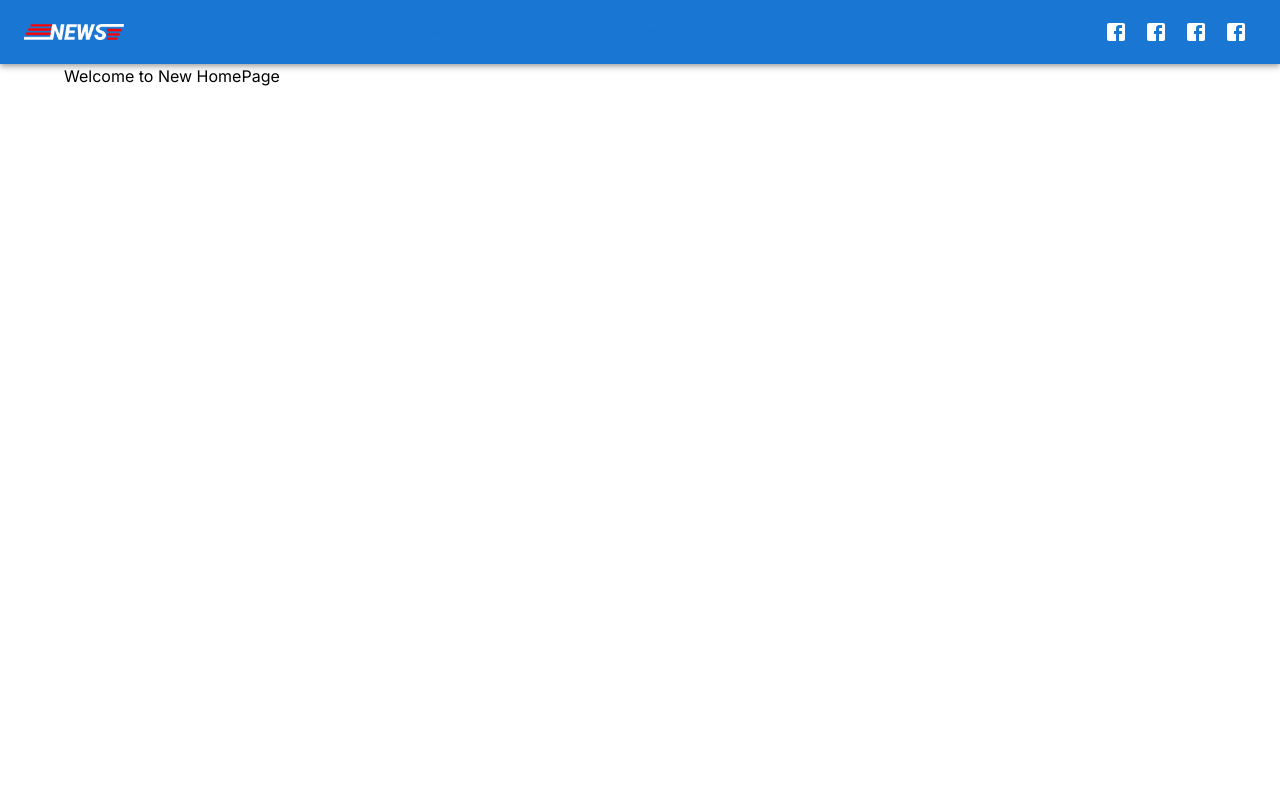
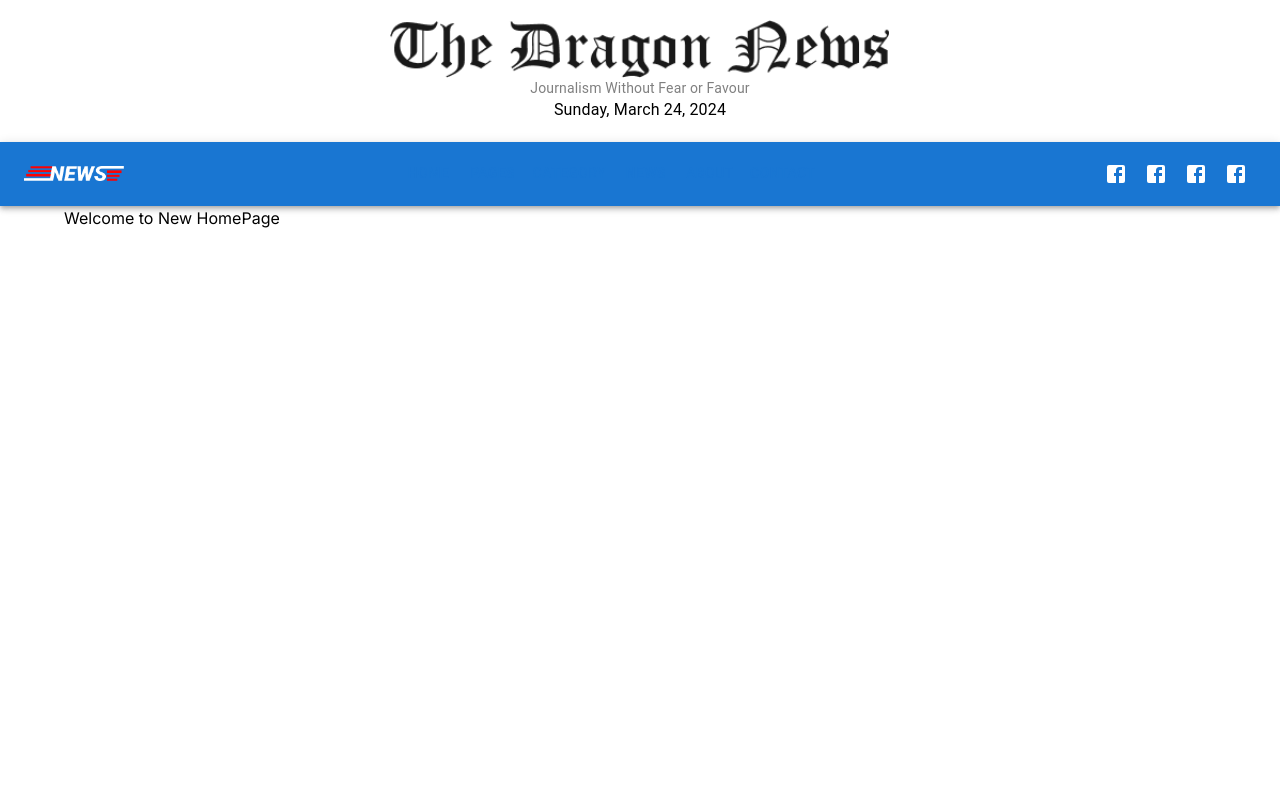
Before and after one commit to SkrChowdhury/daily-news-nextjs, a Next.js app: page / in a window 1280 px wide. Shown: the top 800 px of the page. Built offline with nearby package versions, Linux system fonts and the light colour scheme.

Commit message:
Header added

```diff
--- /dev/null
+++ b/src/components/shared/Header.js
@@ -0,0 +1,22 @@
+import { Box, Container, Typography } from "@mui/material";
+import Image from "next/image";
+import headingImage from "@/assets/The Dragon News.png";
+import { getCurrentDate } from "@/utils/getCurrentDate";
+const Header = () => {
+  const currentDate = getCurrentDate();
+  return (
+    <Box className="w-full my-5">
+      <Container>
+        <Image className="mx-auto" src={headingImage} width={500} height={500} alt="logo" />
+        <Typography className="my-2" color="gray" variant="body2" textAlign="center">
+          Journalism Without Fear or Favour
+        </Typography>
+        <Typography textAlign="center">
+          {currentDate}
+        </Typography>
+      </Container>
+    </Box>
+  );
+};
+
+export default Header;
--- a/src/components/shared/Navbar.js
+++ b/src/components/shared/Navbar.js
@@ -11,6 +11,7 @@ import { IconButton, Stack } from "@mui/material";
 //icons
 import FacebookIcon from "@mui/icons-material/Facebook";
 import Link from "next/link";
+import Header from "./Header";
 const navItems = [
   {
     route: "Home",
@@ -39,6 +40,8 @@ const navItems = [
 ];
 function Navbar() {
   return (
+    <>
+      <Header />
       <AppBar className="bg-black" position="static">
         <Container maxWidth="xl">
           <Toolbar disableGutters>
@@ -51,9 +54,14 @@ function Navbar() {
               ))}
             </Box>
             <Box>
-           <Stack direction="row" sx={{"& svg":{
-            color:'white'
-           }}}>
+              <Stack
+                direction="row"
+                sx={{
+                  "& svg": {
+                    color: "white",
+                  },
+                }}
+              >
                 <IconButton>
                   <FacebookIcon />
                 </IconButton>
@@ -71,6 +79,7 @@ function Navbar() {
           </Toolbar>
         </Container>
       </AppBar>
+    </>
   );
 }
 export default Navbar;
--- /dev/null
+++ b/src/utils/getCurrentDate.js
@@ -0,0 +1,37 @@
+export function getCurrentDate() {
+  const currentDate = new Date();
+
+  const days = [
+    "Sunday",
+    "Monday",
+    "Tuesday",
+    "Wednesday",
+    "Thursday",
+    "Friday",
+    "Saturday",
+  ];
+  const months = [
+    "January",
+    "February",
+    "March",
+    "April",
+    "May",
+    "June",
+    "July",
+    "August",
+    "September",
+    "October",
+    "November",
+    "December",
+  ];
+
+  const day = days[currentDate.getDay()];
+  const month = months[currentDate.getMonth()];
+  const date = currentDate.getDate();
+  const year = currentDate.getFullYear();
+
+  return `${day}, ${month} ${date}, ${year}`;
+}
+
+// Call the function to display the current date
+// getCurrentDate();
```
Lines whose indentation alone changed are shown as unchanged.
